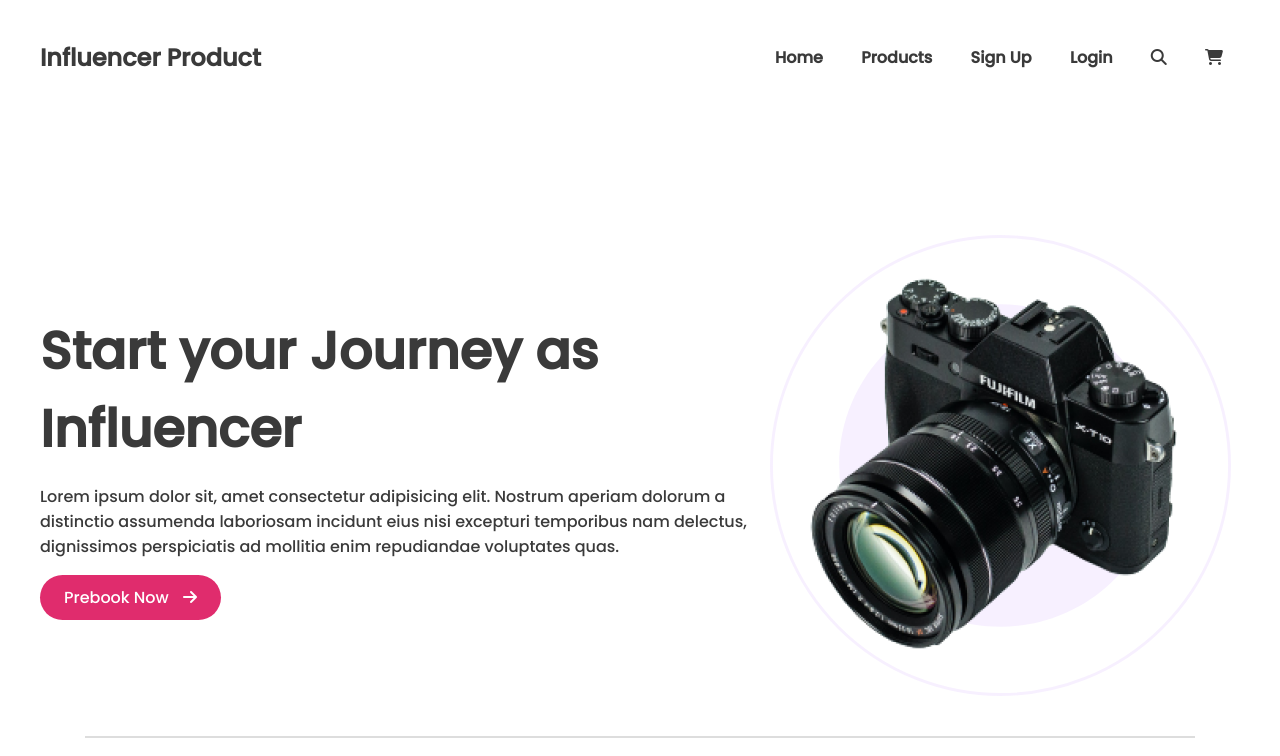
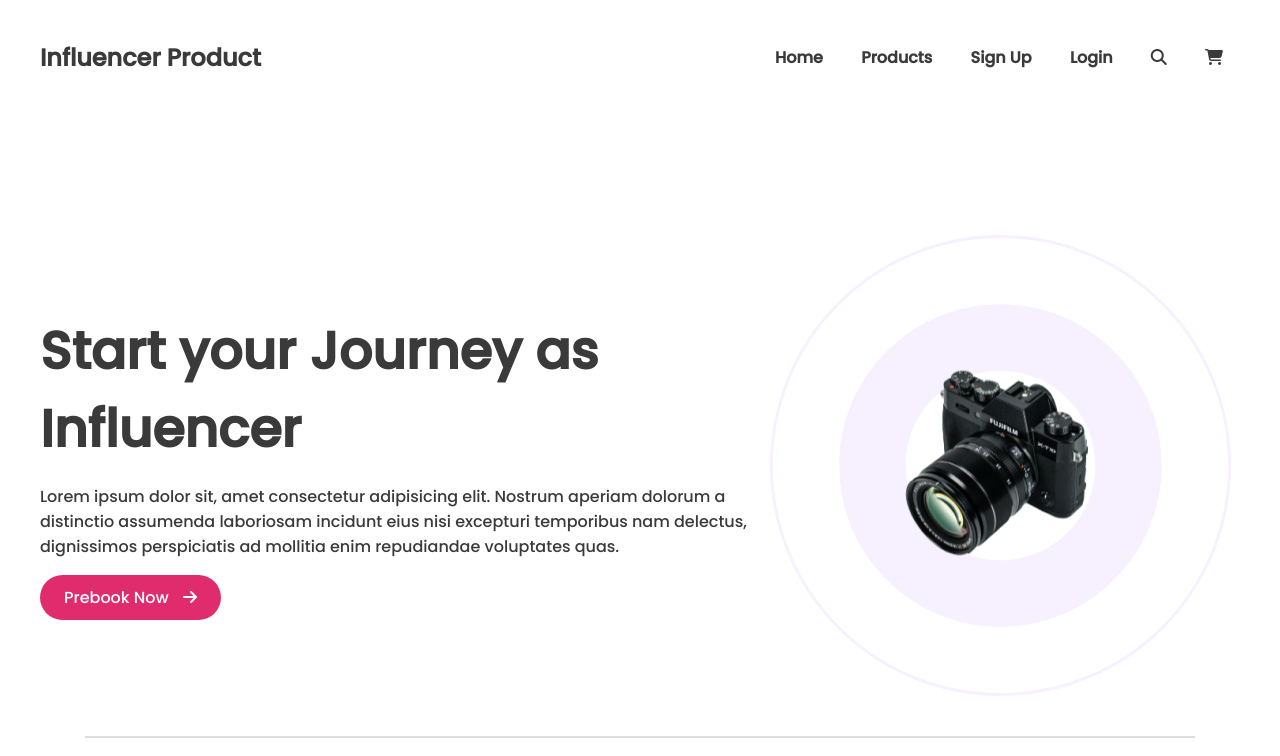
Before and after one commit to bishwajit70/influencer-gear, a plain HTML site: page index.html in a window 1280 px wide. In both pictures the pointer is over the picture 1000 px from the left and 462 px from the top of the page. Shown: the top 756 px of the page. Drawn offline with Linux system fonts and the light colour scheme.

Commit message:
transform added

```diff
--- a/css/style.css
+++ b/css/style.css
@@ -23,12 +23,6 @@ main{
     padding: 40px 0px;
     display: flex;
     justify-content: center;
-    /* position: fixed;
-    width: 100%;
-    top: 0;
-    left: 0;
-    right: 0;
-    background-color: #fff; */
 }
 .header-content{
     display: flex;
@@ -91,6 +85,14 @@ main{
 }
 .see-more-button i{
     margin-left:10px;
+}
+.banner-image > img{
+    transition: transform 1.5s ease-in ;
+
+
+}
+.banner-area:hover .banner-image img{
+    transform: rotate(360deg) scale(0.5);
 }
 .banner-image{
     background-image: url(../images/Circle\ design.svg);
```
